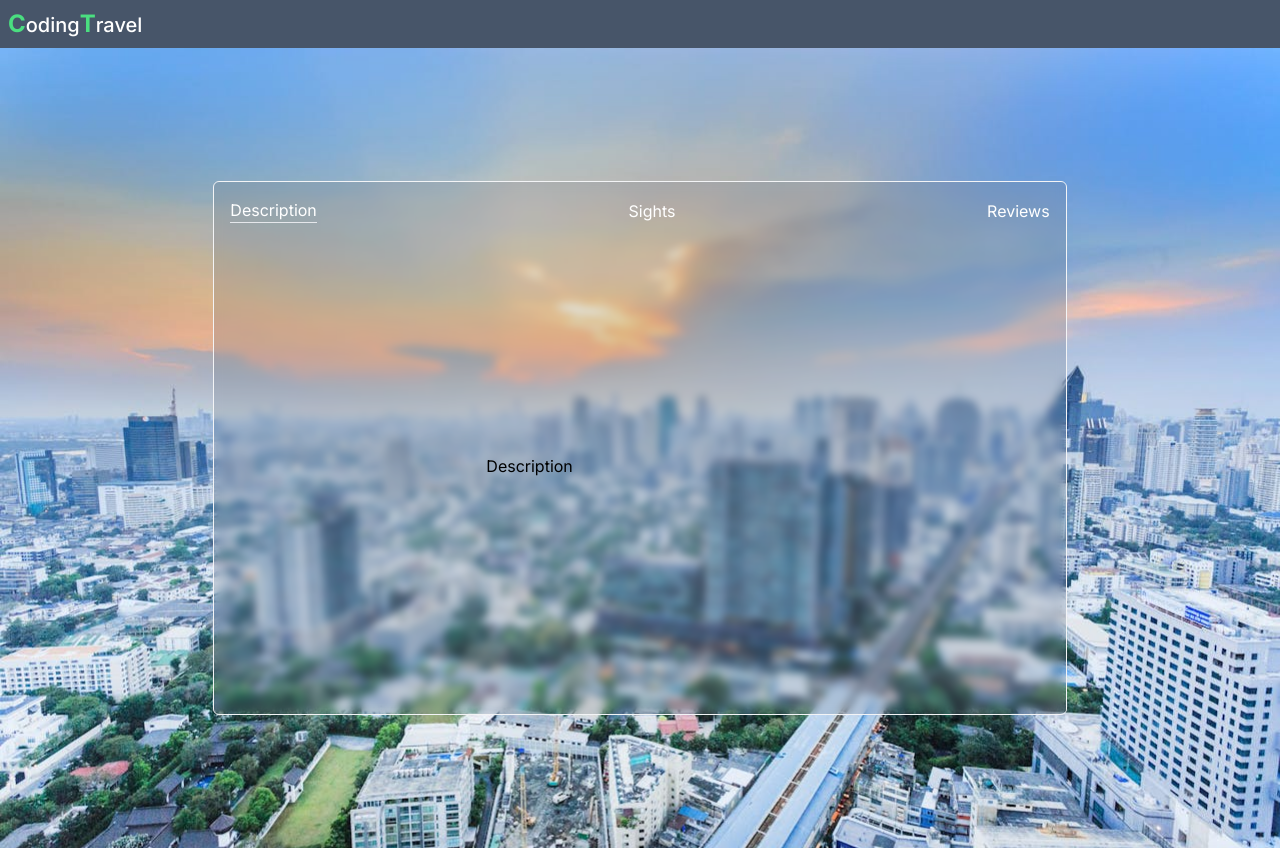
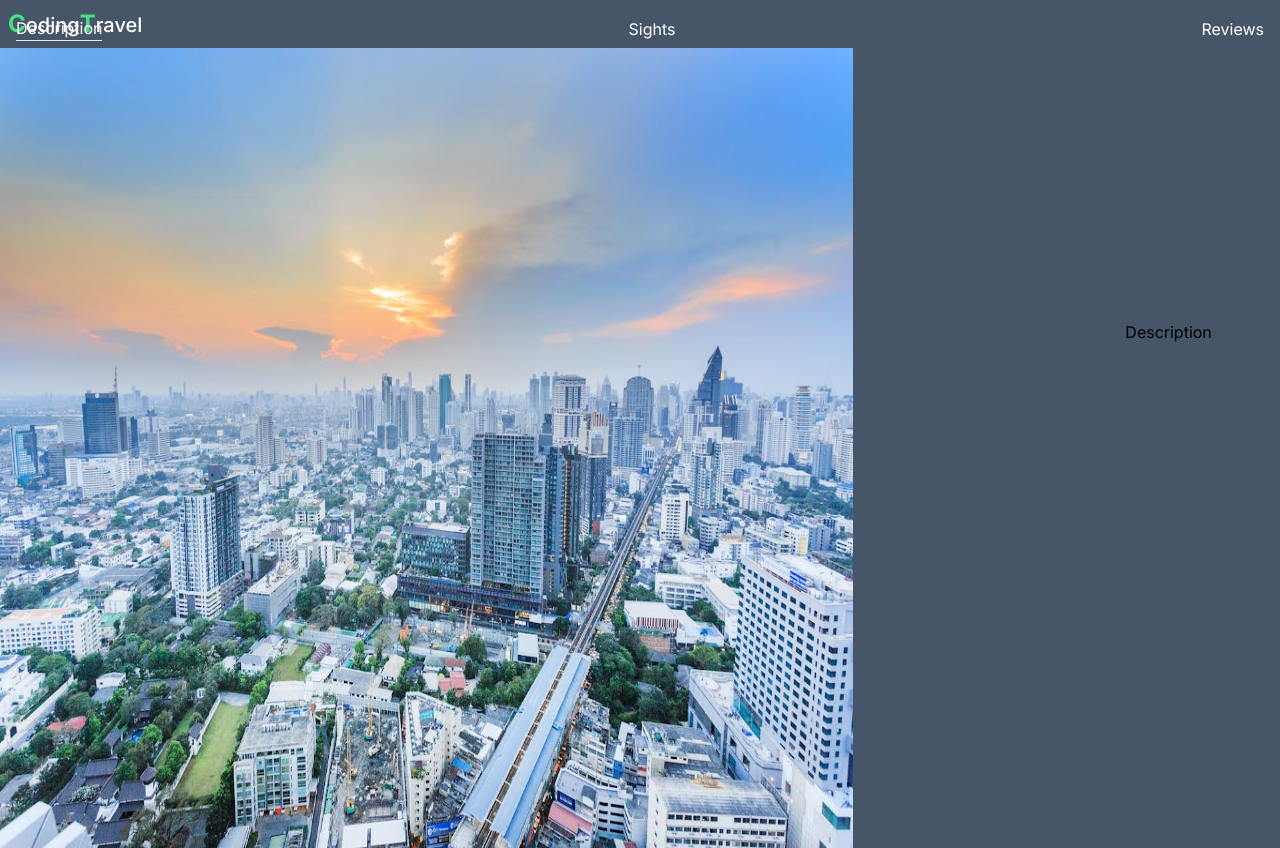
Before and after one commit to sz-adam/Travel-nextjs, a Next.js app: page /travel/Bangkok in a window 1280 px wide. Built offline with nearby package versions, Linux system fonts and the light colour scheme.

Commit message:
new style

```diff
--- a/app/travel/[location]/page.tsx
+++ b/app/travel/[location]/page.tsx
@@ -10,17 +10,20 @@ interface CardProps {
 const TravelDetails = ({ params }: CardProps) => {
   const location = params.location;
   const newItem = Travel.find((item) => item.location === location);
-  console.log(newItem);
 
   return (
-    <div
-      className="bg-cover h-screen w-full flex justify-center items-center"
-      style={{ backgroundImage: `url(${newItem?.image})` }}
-    >
-      <div className="h-5/6 w-5/6 md:h-2/3 md:w-2/3 bg-gray-500 rounded-md bg-clip-padding backdrop-filter backdrop-blur-sm bg-opacity-20 border border-gray-100 overflow-auto">
-       <DetailsNavigation newItem={newItem}/>
-      </div>
+    <div className="w-full bg-slate-600 flex max-lg:flex-col ">
+    <div className="h-screen w-full lg:w-8/12 bg-cover">
+      <img
+        src={newItem?.image}
+        alt={newItem?.name}
+        className="bg-cover bg-no-repeat bg-center h-full"
+      />
     </div>
+    <div className="w-full lg:w-4/12 overflow-auto">
+      <DetailsNavigation newItem={newItem} />
+    </div>
+  </div>
   );
 };
 
```
